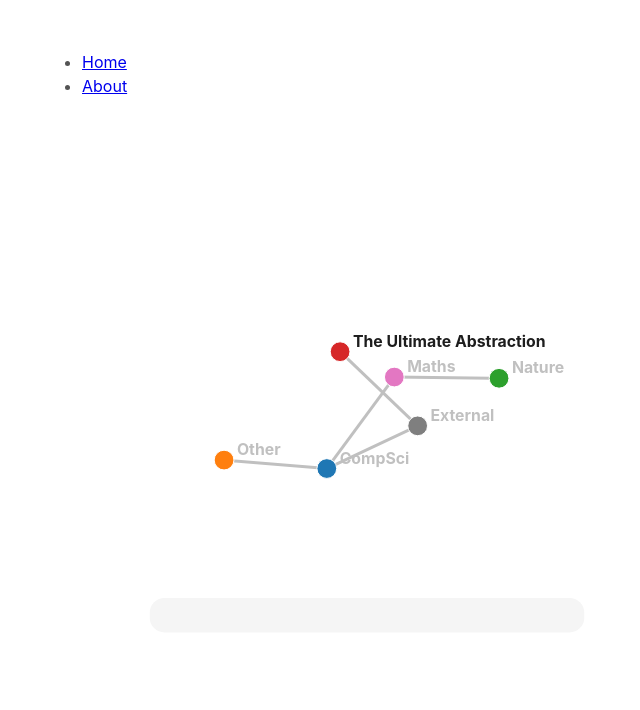
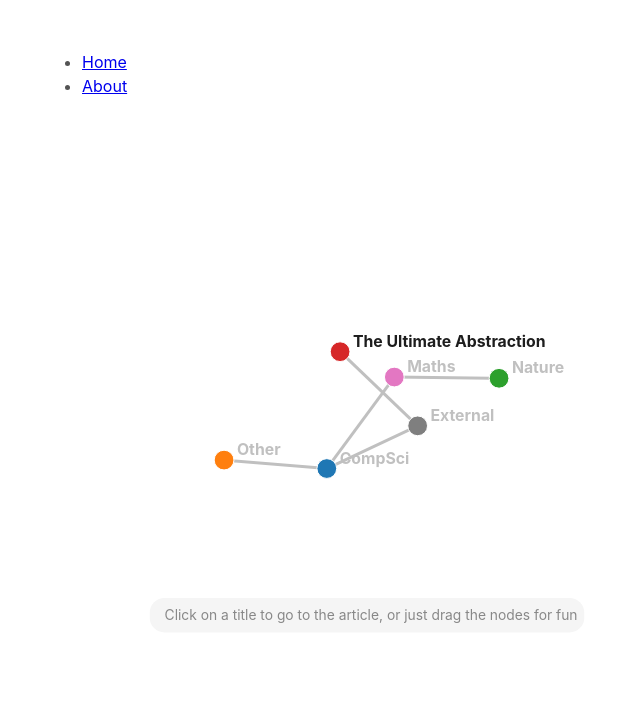
Before and after one commit to zslade/my-first-gatsby-site, a Gatsby site: page / in a window 1280 px wide. Shown: the whole page, without its empty margins (273-913 px from the left). Built offline with nearby package versions, Linux system fonts and the light colour scheme; Gatsby itself is replaced by a stand-in of ours.

Commit message:
add text

```diff
--- a/src/components/graph.js
+++ b/src/components/graph.js
@@ -11,21 +11,21 @@ const Graph = ({ nodes, links }) => {
     // Adding the static text box
     const textBox = svg
       .append("rect")
-      .attr("x", -650 / 2)
+      // .attr("x", -650 / 2)
       .attr("y", 190)
       .attr("height", 35)
       .attr("rx", 15) // Round corners
       .attr("ry", 15) // Round corners
       .attr("fill", "#f5f5f5");
 
-    // const textBoxText = svg
-    //   .append("text")
-    //   .text("Click on a title to go to the article, or just drag the nodes for fun")
-    //   .attr("x", -205)
-    //   .attr("y", 212)
-    //   .style("font-family", "'BlinkMacSystemFont', '-apple-system', 'Segoe UI','Roboto','Helvetica Neue','Arial','Noto Sans', sans-serif")
-    //   .style("font-size", "14px")
-    //   .style("fill", "#888888");
+    const textBoxText = svg
+      .append("text")
+      .text("Click on a title to go to the article, or just drag the nodes for fun")
+      // .attr("x", -205)
+      .attr("y", 212)
+      .style("font-family", "'BlinkMacSystemFont', '-apple-system', 'Segoe UI','Roboto','Helvetica Neue','Arial','Noto Sans', sans-serif")
+      .style("font-size", "14px")
+      .style("fill", "#888888");
 
     function updateSize() {
       const width = window.innerWidth;  // Set width to the window width
@@ -41,6 +41,8 @@ const Graph = ({ nodes, links }) => {
       // Update textBox position and dimensions
       textBox.attr('width', desiredWidth)
       .attr('x', -desiredWidth / 2)
+
+      textBoxText.attr('x', -(desiredWidth / 2) + 15)
 
     }
 
```
